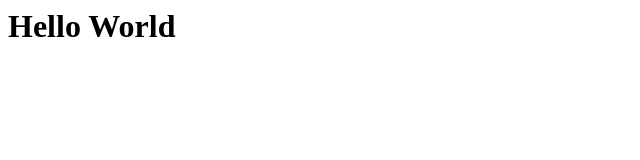
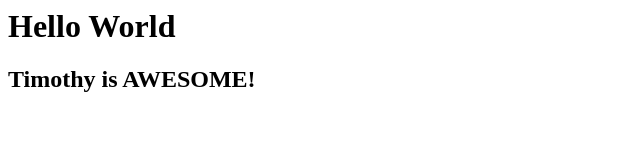
Before and after one commit to timothydotchan/practice, a plain HTML site: page index.html in a window 1280 px wide. Shown: the whole page, without its empty margins (0-640 px from the left). Drawn offline with Linux system fonts and the light colour scheme.

Commit message:
awesome was added

```diff
--- a/index.html
+++ b/index.html
@@ -1,5 +1,6 @@
 <html>
   <body>
     <h1>Hello World</h1>
+    <h2>Timothy is AWESOME!</h2>
   </body>
 </html>
```
